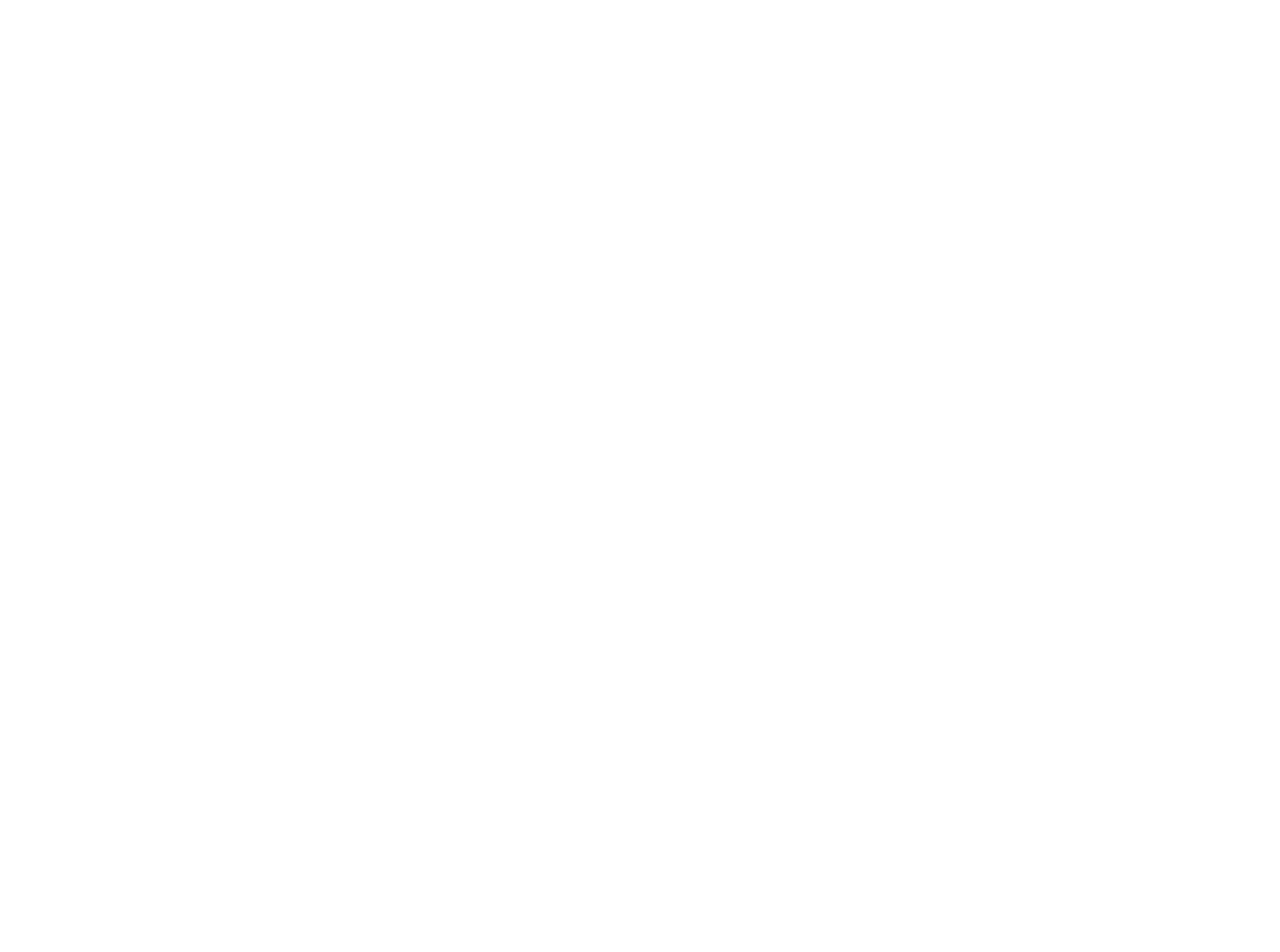
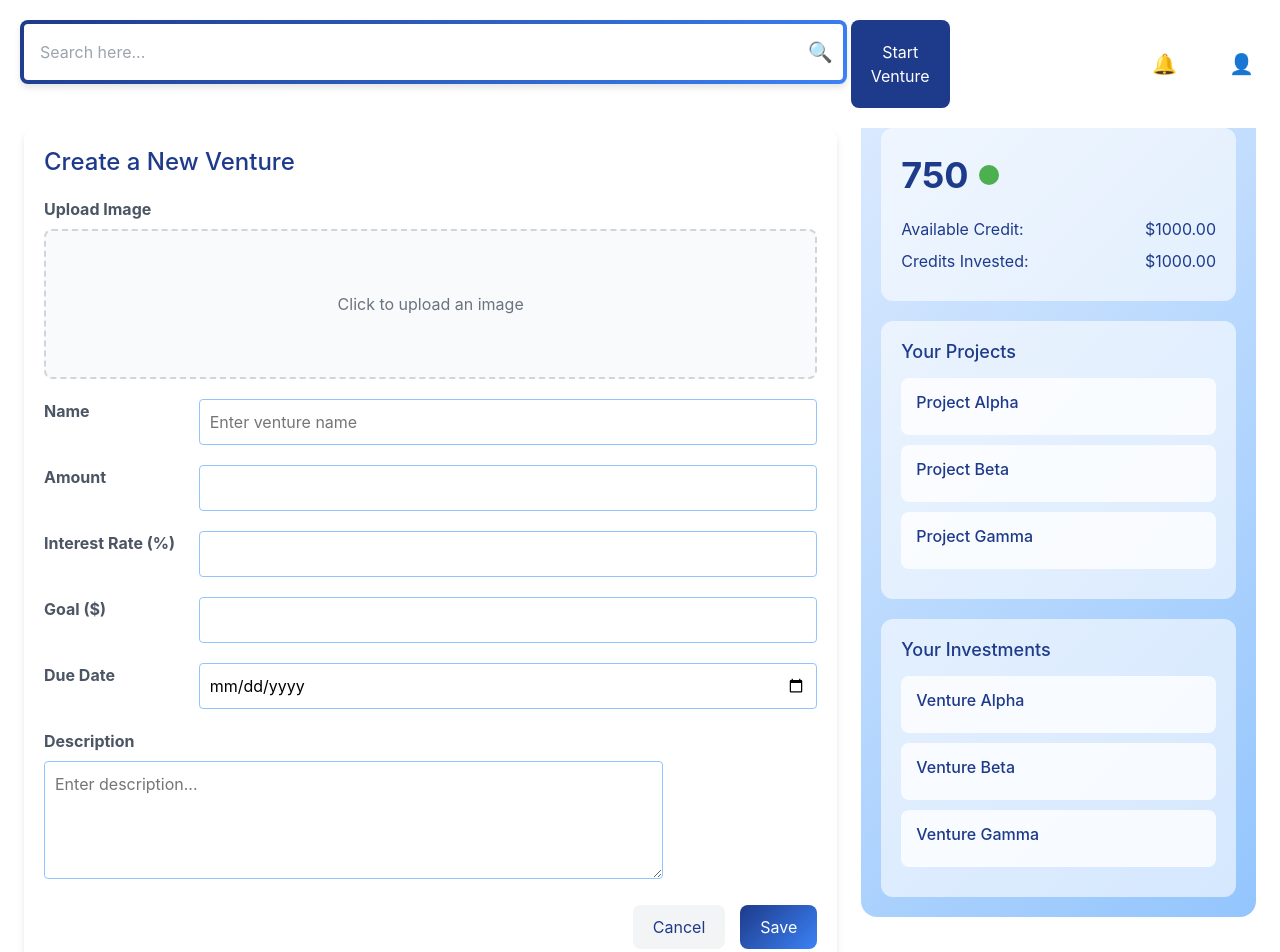
Before and after one commit to jerry12543/spartahackX, a React (Create React App) app in the folder LoanMinnow/client/: page /newpost in a window 1280 px wide. Before the commit this address had no page. Shown: the top 952 px of the page. Before the commit the page ends 800 px from the top, so only its background shows below. Built offline with nearby package versions, Linux system fonts and the light colour scheme.

Commit message:
new venture post frontend

```diff
--- /dev/null
+++ b/LoanMinnow/client/src/CreatePost.tsx
@@ -0,0 +1,25 @@
+'use client';
+import React from 'react';
+import 'bootstrap/dist/css/bootstrap.min.css';
+import Data from './Data.tsx';
+import NavBar from './NavBar.tsx';
+import NewVenture from './NewVenture.tsx';
+
+export default function CreatePost() {
+  return (
+    <>
+      {/* LANDING PAGE LOGGED IN */}
+      <NavBar />
+      <div className="container-fluid vh-100 d-flex justify-content-center pt-5" style={{marginTop:60}}>
+        <div className="row g-4 w-100">
+          <div className="col-12 col-md-8">
+            <NewVenture />
+          </div>
+          <div className="col-12 col-md-4 d-none d-md-block">
+            <Data />
+          </div>
+        </div>
+      </div>
+    </>
+  );
+}
--- /dev/null
+++ b/LoanMinnow/client/src/NewVenture.tsx
@@ -0,0 +1,131 @@
+// NewVenture.tsx
+import React, { useState } from 'react';
+import './styles/NewVenture.css';
+
+const NewVenture = () => {
+  const [selectedFile, setSelectedFile] = useState<File | null>(null);
+  const [name, setName] = useState('');
+  const [amount, setAmount] = useState(0);
+  const [interestRate, setInterestRate] = useState(0);
+  const [goal, setGoal] = useState(0);
+  const [dueDate, setDueDate] = useState('');
+  const [description, setDescription] = useState('');
+
+  const handleFileChange = (event: React.ChangeEvent<HTMLInputElement>) => {
+    if (event.target.files && event.target.files[0]) {
+      setSelectedFile(event.target.files[0]);
+    }
+  };
+
+  const handleClick = () => {
+    const fileInput = document.getElementById('venture-image') as HTMLInputElement;
+    if (fileInput) {
+      fileInput.click();
+    }
+  };
+
+  return (
+    <div className="new-venture-container">
+      <h1 className="new-venture-heading">Create a New Venture</h1>
+
+      {/* Custom Image Upload */}
+      <div className="form-group">
+        <label className="form-label">Upload Image</label>
+        <div className="upload-box" onClick={handleClick}>
+          {selectedFile ? selectedFile.name : 'Click to upload an image'}
+        </div>
+        <input
+          type="file"
+          id="venture-image"
+          className="hidden-file-input"
+          onChange={handleFileChange}
+        />
+      </div>
+
+      {/* Name Input */}
+      <div className="form-group form-row">
+        <label htmlFor="venture-name" className="form-label">Name</label>
+        <input
+          type="text"
+          id="venture-name"
+          placeholder="Enter venture name"
+          value={name}
+          onChange={(e) => setName(e.target.value)}
+          className="form-input"
+        />
+      </div>
+
+      {/* Amount Input */}
+      <div className="form-group form-row">
+        <label htmlFor="amount" className="form-label">Amount</label>
+        <input
+          type="number"
+          id="amount"
+          min="0"
+          value={amount === 0 ? '' : amount} // Removes "0" placeholder when typing starts
+          onChange={(e) => setAmount(Number(e.target.value))}
+          className="form-input"
+        />
+      </div>
+
+      {/* Interest Rate Input */}
+      <div className="form-group form-row">
+        <label htmlFor="interest-rate" className="form-label">Interest Rate (%)</label>
+        <input
+          type="number"
+          id="interest-rate"
+          min="0"
+          value={interestRate === 0 ? '' : interestRate} // Removes "0" placeholder when typing starts
+          onChange={(e) => setInterestRate(Number(e.target.value))}
+          className="form-input"
+        />
+      </div>
+
+      {/* Goal Input */}
+      <div className="form-group form-row">
+        <label htmlFor="goal" className="form-label">Goal ($)</label>
+        <input
+            type="number"
+            id="goal"
+            min="0"
+            value={goal === 0 ? '' : goal} // Removes "0" placeholder when typing starts
+            onChange={(e) => setGoal(Math.max(0, Number(e.target.value)))}
+            className="form-input"
+        />
+        </div>
+
+      {/* Due Date Input */}
+      <div className="form-group form-row">
+        <label htmlFor="due-date" className="form-label">Due Date</label>
+        <input
+          type="date"
+          id="due-date"
+          value={dueDate}
+          onChange={(e) => setDueDate(e.target.value)}
+          className="form-input"
+        />
+      </div>
+
+      {/* Description Input */}
+      <div className="form-group">
+        <label htmlFor="description" className="form-label">Description</label>
+        <textarea
+          id="description"
+          rows={4}
+          placeholder="Enter description..."
+          value={description}
+          onChange={(e) => setDescription(e.target.value)}
+          className="form-textarea"
+        ></textarea>
+      </div>
+
+      {/* FORM BUTTONS */}
+      <div className="button-group">
+        <button className="cancel-btn">Cancel</button>
+        <button className="save-btn">Save</button>
+    </div>
+    </div>
+  );
+};
+
+export default NewVenture;
--- a/LoanMinnow/client/src/index.tsx
+++ b/LoanMinnow/client/src/index.tsx
@@ -4,6 +4,7 @@ import LoginPage from "./Login.tsx"
 import Dashboard from './Dashboard.tsx';
 import { BrowserRouter, Routes, Route } from 'react-router-dom';
 import './index.css';
+import CreatePost from './CreatePost.tsx';
 import 'bootstrap/dist/css/bootstrap.min.css';
 
 
@@ -13,6 +14,7 @@ const App = () => {
       <Routes>
         <Route path="/" element={<LoginPage />} />
         <Route path="/dashboard" element={<Dashboard />} />
+        <Route path="/newpost" element={<CreatePost />} />
       </Routes>
     </BrowserRouter>
   );
--- /dev/null
+++ b/LoanMinnow/client/src/styles/NewVenture.css
@@ -0,0 +1,108 @@
+/* NewVenture.css */
+
+.new-venture-container {
+  margin: 20px auto;
+  padding: 20px;
+  background-color: white;
+  border-radius: 12px;
+  box-shadow: 0px 4px 6px rgba(0, 0, 0, 0.1);
+}
+
+.new-venture-heading {
+  font-size: 24px;
+  color: #1e3a8a; /* Dark blue */
+  margin-bottom: 20px;
+}
+
+.form-group {
+  margin-bottom: 20px;
+}
+
+.form-label {
+  display: block;
+  font-size: 16px;
+  font-weight: bold;
+  color: #1e3a8a; /* Dark blue */
+}
+
+.upload-box {
+  width: 100%;
+  height: 150px; /* Fixed height for the upload box */
+  border: 2px dashed #d1d5db; /* Dashed border for the gray box */
+  border-radius: 8px; /* Rounded corners */
+  background-color: #f9fafb; /* Light gray background */
+  display: flex;
+  align-items: center;
+  justify-content: center;
+  font-size: 16px;
+  color: #6b7280; /* Gray text */
+}
+
+.upload-box:hover {
+  background-color: #f3f4f6; /* Slightly darker gray on hover */
+}
+
+.hidden-file-input {
+  display: none; /* Hides the default file input element */
+}
+
+.form-row {
+  display: flex;
+}
+
+.form-input {
+  margin-left: auto; /* Pushes input to the right of the label */
+  padding: 10px;
+}
+
+.slider {
+}
+
+.form-input,
+.form-textarea {
+  border: 1px solid #93c5fd; /* Subtle blue border */
+  border-radius: 4px;
+  padding: 10px;
+  width: 80%;
+  font-size: 16px;
+}
+
+.form-input:focus,
+.form-textarea:focus {
+  outline: none;
+  border-color: #3b82f6; /* Darker blue when focused */
+  box-shadow: 0 0 0 1px #3b82f6;
+}
+
+.button-group {
+  display: flex;
+  justify-content: flex-end;
+  gap: 15px;
+  margin-top: 20px;
+}
+
+.cancel-btn {
+  padding: 10px 20px;
+  border-radius: 8px;
+  border: none;
+  background-color: #f3f4f6;
+  color: #1e3a8a;
+  cursor: pointer;
+}
+
+.save-btn {
+  padding: 10px 20px;
+  border-radius: 8px;
+  border: none;
+  background: linear-gradient(135deg, #1e3a8a, #3b82f6);
+  color: white;
+  cursor: pointer;
+}
+
+.cancel-btn:hover {
+  background-color: #e5e7eb;
+}
+
+.save-btn:hover {
+  opacity: 0.9;
+}
```
